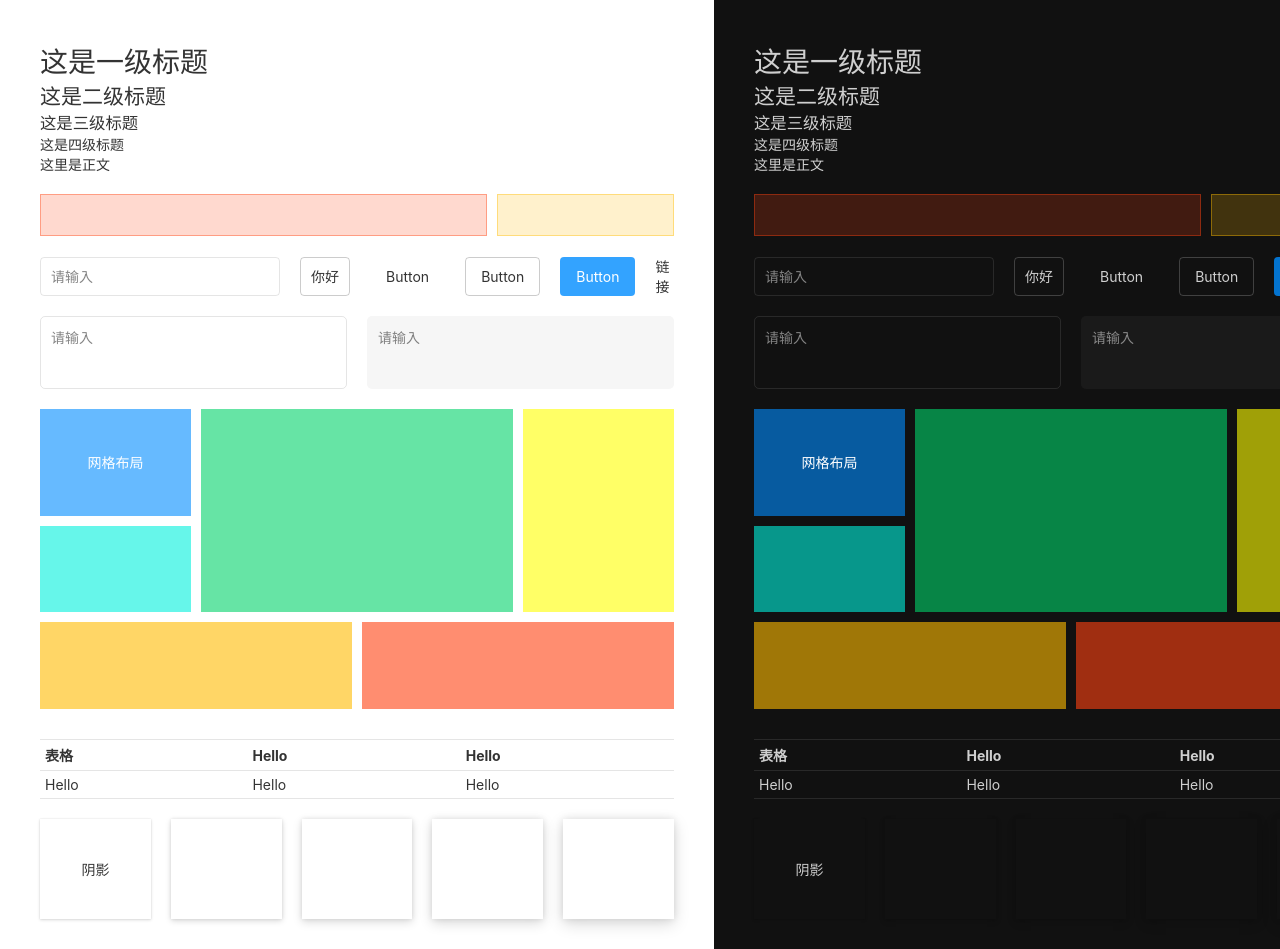
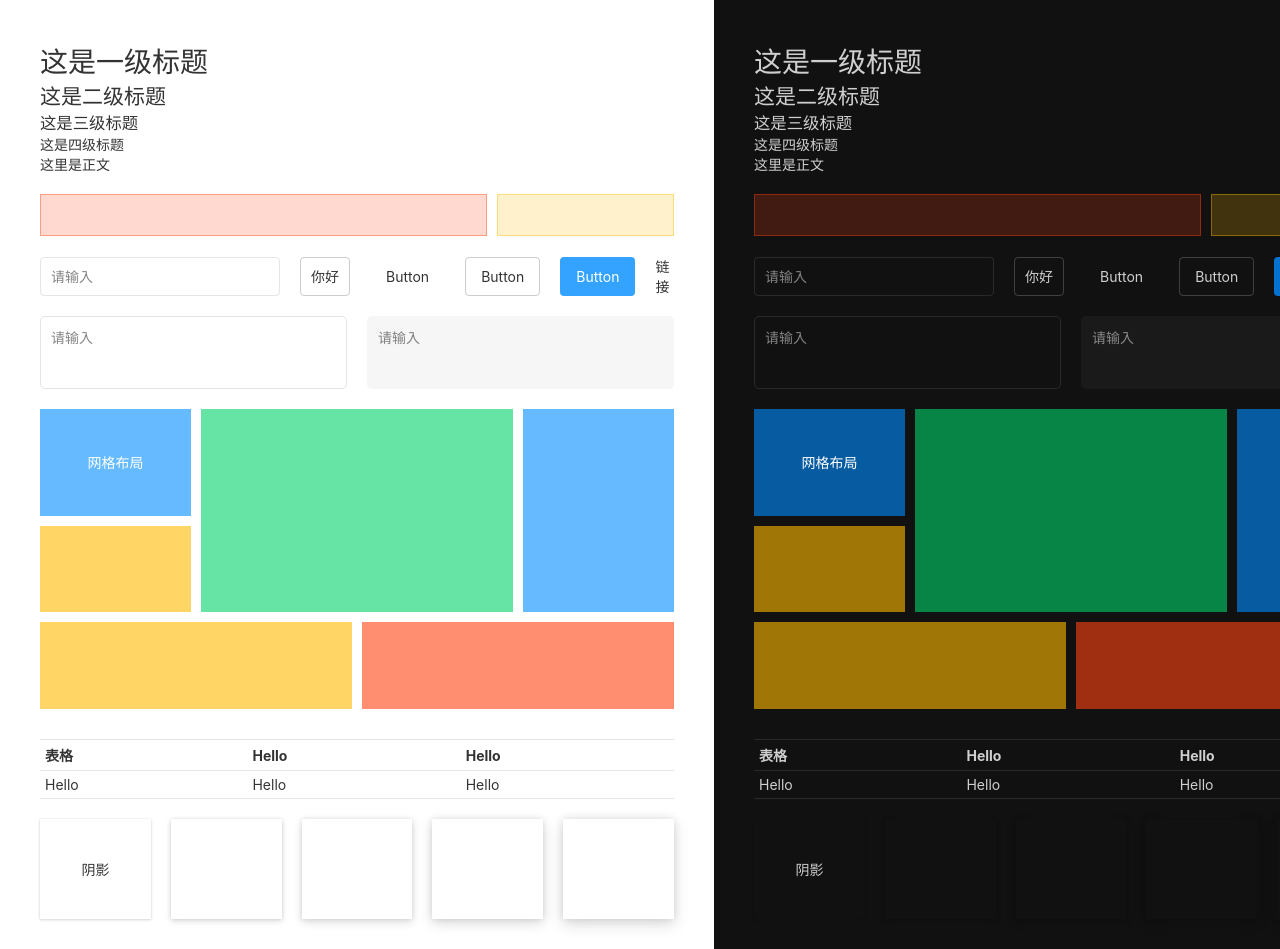
Before and after one commit to xianziljl/layout.css, a website: page index.html in a window 1280 px wide. Shown: the top 949 px of the page. Drawn offline with nearby package versions, Linux system fonts and the light colour scheme; files that its build step writes are made by us from their sources.

Commit message:
减少了两种颜色

```diff
--- a/index.html
+++ b/index.html
@@ -41,9 +41,9 @@
       </div>
       <div class="gfr gtc-4 gr-3 gp-10 m-10" style="height:300px;">
         <div class="bg-blue-6 c-white-10 ct">网格布局</div>
-        <div class="bg-cyan-6 c-white-10 gc-1 grs-2"></div>
+        <div class="bg-orange-6 c-white-10 gc-1 grs-2"></div>
         <div class="bg-green-6 c-white-10 gc-2 gr-2"></div>
-        <div class="bg-yellow-6 c-white-10 gc-1 gr-2"></div>
+        <div class="bg-blue-6 c-white-10 gc-1 gr-2"></div>
         <div class="bg-orange-6 c-white-10 gc-2 gr-1"></div>
         <div class="bg-red-6 c-white-10 gc-2 gr-1"></div>
       </div>
--- a/scss/variable.scss
+++ b/scss/variable.scss
@@ -43,9 +43,7 @@ $border-color-value: 1, 2, 3, 4, 5, 0;
 $colors: (
   white: #ffffff,
   blue: #008cff,
-  cyan: #00f1dd,
   green: #00d369,
-  yellow: #ffff00,
   orange: #ffbb00,
   red: #ff4111,
 );
```
